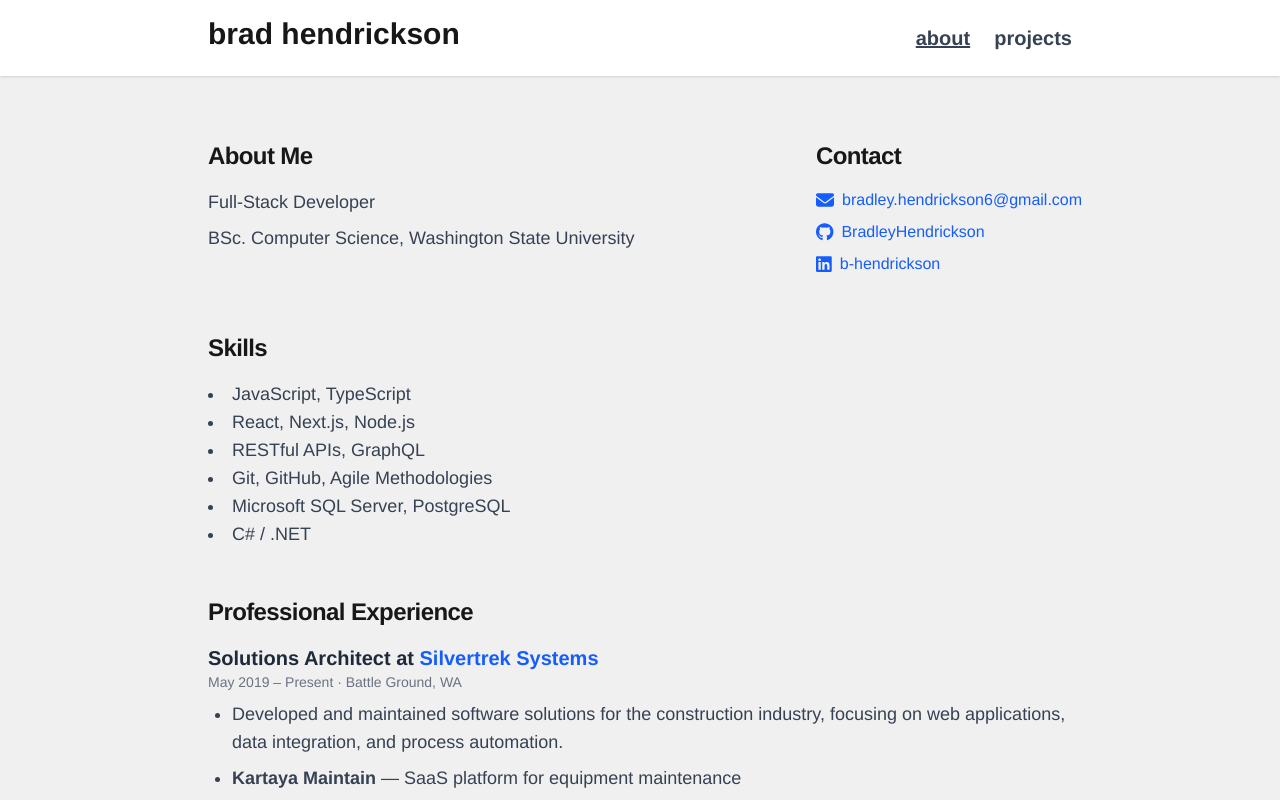
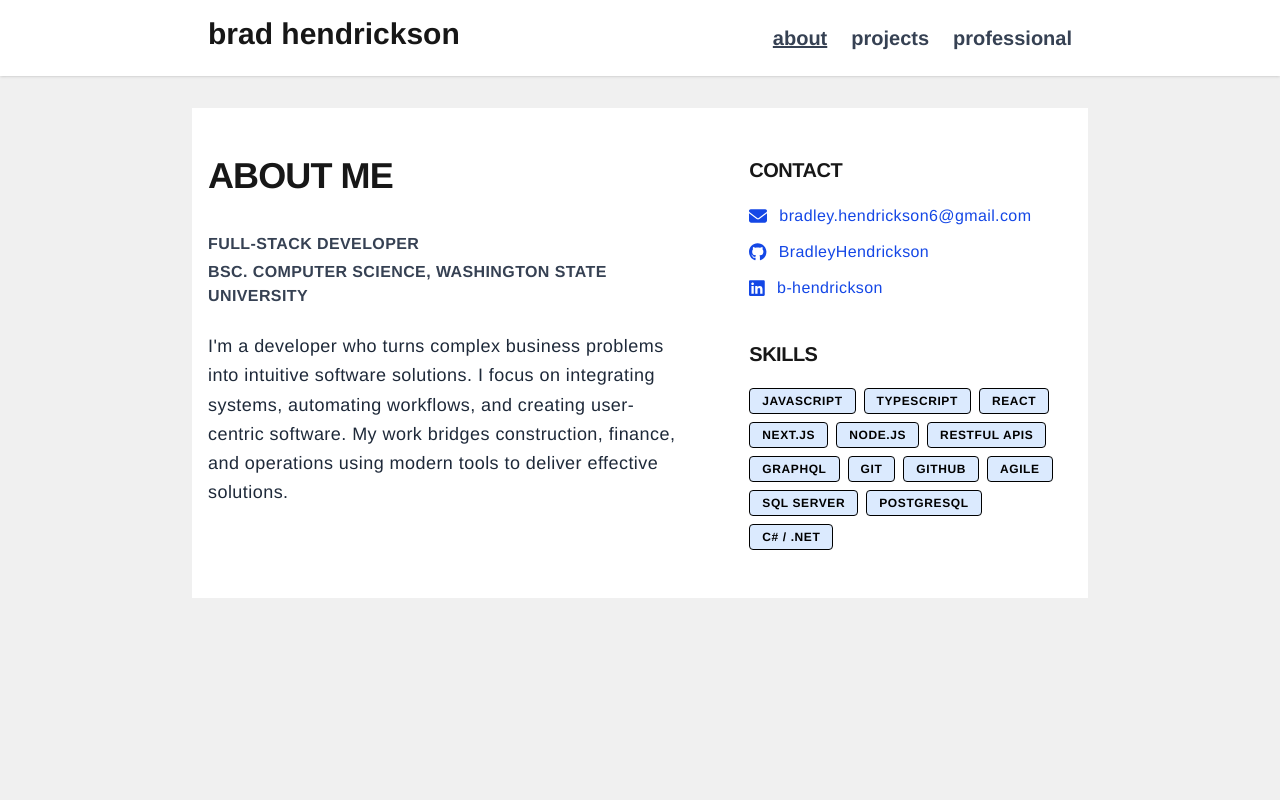
Before and after one commit to BradleyHendrickson/bradleyhendricksoncom, a Next.js app: page / in a window 1280 px wide. Shown: the top 800 px of the page. Built offline with nearby package versions, Linux system fonts and the light colour scheme.

Commit message:
update site

```diff
--- a/src/app/components/about.jsx
+++ b/src/app/components/about.jsx
@@ -1,6 +1,6 @@
-import { FontAwesomeIcon } from "@fortawesome/react-fontawesome";
-import { faEnvelope } from "@fortawesome/free-solid-svg-icons";
-import { faGithub, faLinkedin } from "@fortawesome/free-brands-svg-icons";
+import { FontAwesomeIcon } from "@fortawesome/react-fontawesome"
+import { faEnvelope } from "@fortawesome/free-solid-svg-icons"
+import { faGithub, faLinkedin } from "@fortawesome/free-brands-svg-icons"
 
 const contacts = [
     {
@@ -21,100 +21,77 @@ const contacts = [
         label: "LinkedIn",
         text: "b-hendrickson",
     },
-];
+]
 
 export default function About() {
     return (
-    <div className="max-w-4xl mx-auto px-4 py-8">
-        <div className="grid grid-cols-1 md:grid-cols-12 md:gap-12">
-            <div className="md:col-span-8 mb-8 md:mb-0">
-                <h2 className="text-2xl font-semibold mb-4 tracking-tight">About Me</h2>
-                <p className="text-lg text-gray-700 mb-2 font-medium">Full-Stack Developer</p>
-                <p className="text-lg text-gray-700 mb-8 font-medium">BSc. Computer Science, Washington State University</p>
+        <div className="max-w-4xl mx-auto px-4 py-12 bg-white">
+            <div className="grid grid-cols-1 md:grid-cols-12 md:gap-16">
+                {/* About Section */}
+                <div className="md:col-span-7 mb-12 md:mb-0">
+                    <h2 className="text-4xl font-bold mb-2 tracking-tight uppercase inline-block pb-1">
+                        About Me
+                    </h2>
+                    <p className="text-base text-gray-700 mt-6 mb-1 font-semibold tracking-wide uppercase">
+                        Full-Stack Developer
+                    </p>
+                    <p className="text-base text-gray-700 mb-6 font-semibold tracking-wide uppercase">
+                        BSc. Computer Science, Washington State University
+                    </p>
+                    <p className="text-lg text-gray-800 leading-relaxed font-light tracking-wide">
+                        I'm a developer who turns complex business problems into intuitive software solutions. I focus on integrating systems,
+                        automating workflows, and creating user-centric software. My work bridges construction, finance,
+                        and operations using modern tools to deliver effective solutions.
+                    </p>
                 </div>
-            <div className="md:col-span-4">
-                <h2 className="text-2xl font-semibold mb-4 tracking-tight">Contact</h2>
-                <div className="flex flex-col gap-2">
+
+                {/* Contact + Skills Section */}
+                <div className="md:col-span-5 space-y-10">
+                    <div>
+                        <h2 className="text-xl font-bold mb-1 tracking-tight uppercase inline-block pb-1">
+                            Contact
+                        </h2>
+                        <div className="flex flex-col gap-3 mt-3">
                             {contacts.map(({ href, icon, label, text }) => (
                                 <a
                                     key={label}
                                     href={href}
                                     target="_blank"
                                     rel="noopener noreferrer"
-                            className="flex items-center gap-2 text-blue-600 hover:underline hover:text-blue-800 transition-colors font-medium"
+                                    className="flex items-center gap-3 text-blue-700 hover:text-blue-900 hover:underline underline-offset-4 decoration-2 font-medium transition-colors"
                                     aria-label={label}
                                 >
                                     <FontAwesomeIcon icon={icon} className="text-lg" />
-                            <span className="text-base">{text}</span>
+                                    <span className="text-base font-medium tracking-wide">{text}</span>
                                 </a>
                             ))}
                         </div>
                     </div>
-        </div>
-        {/* Skills Section */}
-        <div className="mt-12">
-            <h2 className="text-2xl font-semibold mb-4 tracking-tight">Skills</h2>
-            <ul className="list-disc list-inside text-lg text-gray-700">
-                <li>JavaScript, TypeScript</li>
-                <li>React, Next.js, Node.js</li>
-                <li>RESTful APIs, GraphQL</li>
-                <li>Git, GitHub, Agile Methodologies</li>
-                <li>Microsoft SQL Server, PostgreSQL</li>
-                <li>C# / .NET</li>
-            </ul>
-        </div>
-        {/* Professional Experience Section */}
-        <div className="mt-12">
-            <h2 className="text-2xl font-semibold mb-4 tracking-tight">Professional Experience</h2>
 
-            <p className="text-xl font-extrabold text-gray-800 mb-2">
-                Solutions Architect at{" "}
-                <a href="https://silvertreksystems.com" target="_blank" rel="noopener noreferrer" className="text-blue-600 hover:underline">
-                    Silvertrek Systems
-                </a>
-                <span className="text-sm text-gray-500 block font-normal">May 2019 – Present · Battle Ground, WA</span>
-            </p>
-            <ul className="list-disc pl-6 text-lg text-gray-700 mb-6 space-y-2">
-                <li>
-                    Developed and maintained software solutions for the construction industry, focusing on web applications, data integration, and process automation.
-                </li>
-
-                <li>
-                    <strong>Kartaya Maintain</strong> — SaaS platform for equipment maintenance
-                    <ul className="list-disc pl-6 mt-1 space-y-1">
-                        <li>Lead developer for the platform, deployed at 9+ construction companies.</li>
-                        <li>Oversaw feature development, sprint planning, and workflow enhancements for mechanics.</li>
-                        <li>Integrated with Viewpoint Vista accounting software using a custom GraphQL API to synchronize equipment costs, payroll, and work order data.</li>
-                        <li>Managed CI/CD pipelines with GitLab across test, staging, and production environments.</li>
-                    </ul>
-                </li>
-
-                <li>
-                    <strong>Kartaya Automate</strong> — integration platform utilizing Node-RED and Kartaya GraphQL Endpoint
-                    <ul className="list-disc pl-6 mt-1 space-y-1">
-                        <li>Designed and implemented automation workflows with Node-RED and custom nodes.</li>
-                        <li>Integrated with third-party platforms such as Ramp (virtual credit cards), Assignar (ERP), and Pipedrive (CRM).</li>
-                    </ul>
-                </li>
-
-                <li>
-                    <strong>Viewpoint Vista Customizations</strong>
-                    <ul className="list-disc pl-6 mt-1 space-y-1">
-                        <li>Created and maintained advanced customizations for Viewpoint Vista using T-SQL and direct database integrations.</li>
-                        <li>Optimized accounting workflows and ensured reliable data synchronization between systems.</li>
-                    </ul>
-                </li>
-            </ul>
-
-            <p className="text-xl font-extrabold text-gray-800 mb-2">
-                Capstone Project - HP Inc.
-                <span className="text-sm text-gray-500 block font-normal">2019 – 2020 · Vancouver, WA</span>
-            </p>
-            <ul className="list-disc pl-6 text-lg text-gray-700 mb-8 space-y-2">
-                <li>Developed a 3mf file validator web service with a Go backend and Angular.js frontend, hosted on AWS.</li>
-                <li>Led backend development, including designing data structures for 3D model validation.</li>
-            </ul>
+                    <div>
+                        <h2 className="text-xl font-bold mb-1 tracking-tight uppercase inline-block pb-1">
+                            Skills
+                        </h2>
+                        <div className="flex flex-wrap gap-2 mt-3">
+                            {[
+                                "JavaScript", "TypeScript",
+                                "React", "Next.js", "Node.js",
+                                "RESTful APIs", "GraphQL",
+                                "Git", "GitHub", "Agile",
+                                "SQL Server", "PostgreSQL",
+                                "C# / .NET"
+                            ].map(skill => (
+                                <span
+                                    key={skill}
+                                    className="inline-block uppercase bg-blue-100 border border-black rounded-sm text-black text-xs px-3 py-1 font-semibold tracking-wider"
+                                >
+                                    {skill}
+                                </span>
+                            ))}
                         </div>
                     </div>
-);
+                </div>
+            </div>
+        </div>
+    )
 }
--- /dev/null
+++ b/src/app/components/professional.jsx
@@ -0,0 +1,59 @@
+export default function Professional() {
+  return (
+    <div className="max-w-4xl mx-auto px-4 py-8">
+      <div className="mt-12">
+        <h1 className="text-3xl font-extrabold mb-4 tracking-tight">Professional Experience</h1>
+
+        <p className="text-xl font-extrabold text-gray-800 mb-2">
+          Solutions Architect at{" "}
+          <a href="https://silvertreksystems.com" target="_blank" rel="noopener noreferrer" className="text-blue-600 hover:underline">
+            Silvertrek Systems
+          </a>
+          <span className="text-sm text-gray-500 block font-normal">May 2019 – Present · Battle Ground, WA</span>
+        </p>
+        <ul className="list-disc pl-6 text-lg text-gray-700 mb-6 space-y-2">
+          <li>
+            Developed and maintained software solutions for the construction industry, focusing on web applications, data integration, and process automation.
+          </li>
+
+          <li>
+            <strong>Kartaya Maintain</strong> — SaaS platform for equipment maintenance
+            <ul className="list-disc pl-6 mt-1 space-y-1">
+              <li>Lead developer for the platform, deployed at 9+ construction companies.</li>
+              <li>Oversaw feature development, sprint planning, and workflow enhancements for mechanics.</li>
+              <li>
+                Integrated with Viewpoint Vista accounting software using a custom GraphQL API to synchronize equipment costs, payroll, and work order data.
+              </li>
+              <li>Managed CI/CD pipelines with GitLab across test, staging, and production environments.</li>
+            </ul>
+          </li>
+
+          <li>
+            <strong>Kartaya Automate</strong> — integration platform utilizing Node-RED and Kartaya GraphQL Endpoint
+            <ul className="list-disc pl-6 mt-1 space-y-1">
+              <li>Designed and implemented automation workflows with Node-RED and custom nodes.</li>
+              <li>Integrated with third-party platforms such as Ramp (virtual credit cards), Assignar (ERP), and Pipedrive (CRM).</li>
+            </ul>
+          </li>
+
+          <li>
+            <strong>Viewpoint Vista Customizations</strong>
+            <ul className="list-disc pl-6 mt-1 space-y-1">
+              <li>Created and maintained advanced customizations for Viewpoint Vista using T-SQL and direct database integrations.</li>
+              <li>Optimized accounting workflows and ensured reliable data synchronization between systems.</li>
+            </ul>
+          </li>
+        </ul>
+
+        <p className="text-xl font-extrabold text-gray-800 mb-2">
+          Capstone Project - HP Inc.
+          <span className="text-sm text-gray-500 block font-normal">2019 – 2020 · Vancouver, WA</span>
+        </p>
+        <ul className="list-disc pl-6 text-lg text-gray-700 mb-8 space-y-2">
+          <li>Developed a 3mf file validator web service with a Go backend and Angular.js frontend, hosted on AWS.</li>
+          <li>Led backend development, including designing data structures for 3D model validation.</li>
+        </ul>
+      </div>
+    </div>
+  );
+}
--- a/src/app/page.js
+++ b/src/app/page.js
@@ -3,9 +3,16 @@ import { useState } from "react";
 import Image from "next/image";
 import About from "./components/about";
 import Projects from "./components/projects";
+import Professional from "./components/professional";
 
 export default function Home() {
   const [section, setSection] = useState("about");
+  const [menuOpen, setMenuOpen] = useState(false);
+
+  const handleNavClick = (sectionName) => {
+    setSection(sectionName);
+    setMenuOpen(false); // Close menu on mobile after click
+  };
 
   return (
     <main className="">
@@ -13,7 +20,18 @@ export default function Home() {
       <nav className="w-full bg-white shadow mb-8">
         <div className="max-w-4xl mx-auto px-4 py-4 flex justify-between items-center">
           <span className="text-3xl font-extrabold mb-2">brad hendrickson</span>
-          <div className="space-x-6">
+          {/* Hamburger button */}
+          <button
+            className="md:hidden flex flex-col justify-center items-center w-10 h-10"
+            aria-label="Toggle navigation menu"
+            onClick={() => setMenuOpen((open) => !open)}
+          >
+            <span className={`block w-6 h-0.5 bg-gray-700 mb-1 transition-all ${menuOpen ? "rotate-45 translate-y-1.5" : ""}`}></span>
+            <span className={`block w-6 h-0.5 bg-gray-700 mb-1 transition-all ${menuOpen ? "opacity-0" : ""}`}></span>
+            <span className={`block w-6 h-0.5 bg-gray-700 transition-all ${menuOpen ? "-rotate-45 -translate-y-1.5" : ""}`}></span>
+          </button>
+          {/* Desktop nav */}
+          <div className="space-x-6 hidden md:flex">
             <button
               onClick={() => setSection("about")}
               className={`text-xl text-gray-700 hover:text-blue-500 font-bold ${
@@ -30,8 +48,45 @@ export default function Home() {
             >
               projects
             </button>
+            <button
+              onClick={() => setSection("professional")}
+              className={`text-xl text-gray-700 hover:text-blue-500 font-bold ${
+                section === "professional" ? "underline text-blue-500" : ""
+              }`}
+            >
+              professional
+            </button>
           </div>
         </div>
+        {/* Mobile nav */}
+        {menuOpen && (
+          <div className="md:hidden px-4 pb-4">
+            <button
+              onClick={() => handleNavClick("about")}
+              className={`block w-full text-left py-2 text-xl text-gray-700 hover:text-blue-500 font-bold ${
+                section === "about" ? "underline text-blue-500" : ""
+              }`}
+            >
+              about
+            </button>
+            <button
+              onClick={() => handleNavClick("projects")}
+              className={`block w-full text-left py-2 text-xl text-gray-700 hover:text-blue-500 font-bold ${
+                section === "projects" ? "underline text-blue-500" : ""
+              }`}
+            >
+              projects
+            </button>
+            <button
+              onClick={() => handleNavClick("professional")}
+              className={`block w-full text-left py-2 text-xl text-gray-700 hover:text-blue-500 font-bold ${
+                section === "professional" ? "underline text-blue-500" : ""
+              }`}
+            >
+              professional
+            </button>
+          </div>
+        )}
       </nav>
 
       <div>
@@ -46,6 +101,12 @@ export default function Home() {
             <Projects />
           </section>
         )}
+
+        {section === "professional" && (
+          <section id="professional">
+            <Professional />
+          </section>
+        )}
       </div>
     </main>
   );
```
Lines whose indentation alone changed are shown as unchanged.
